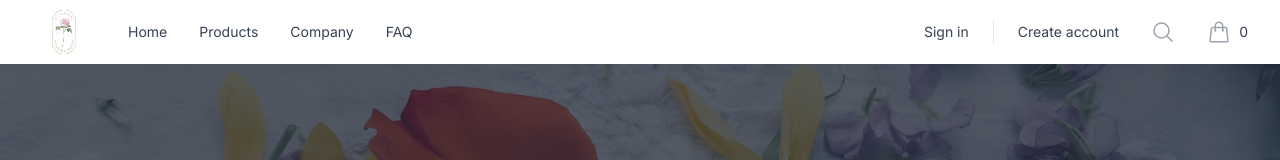
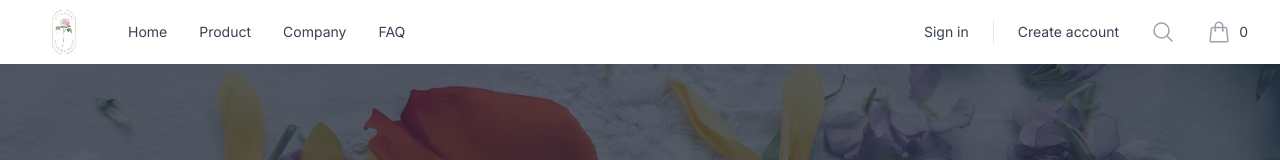
Before and after one commit to billychen0894/florist-ecommerce-app, a Next.js app: page / in a window 1280 px wide. Shown: the top 160 px of the page. Built offline with nearby package versions, Linux system fonts and the light colour scheme.

Commit message:
update: nav bar name

```diff
--- a/const/navigation.tsx
+++ b/const/navigation.tsx
@@ -18,7 +18,7 @@ export interface PageWithIcon extends Page {
 export const headerNavigation: Navigation<Page[]> = {
   pages: [
     { name: 'Home', href: '/' },
-    { name: 'Products', href: '/products' },
+    { name: 'Product', href: '/products' },
     { name: 'Company', href: '/company' },
     { name: 'FAQ', href: '/faq' },
   ],
```
